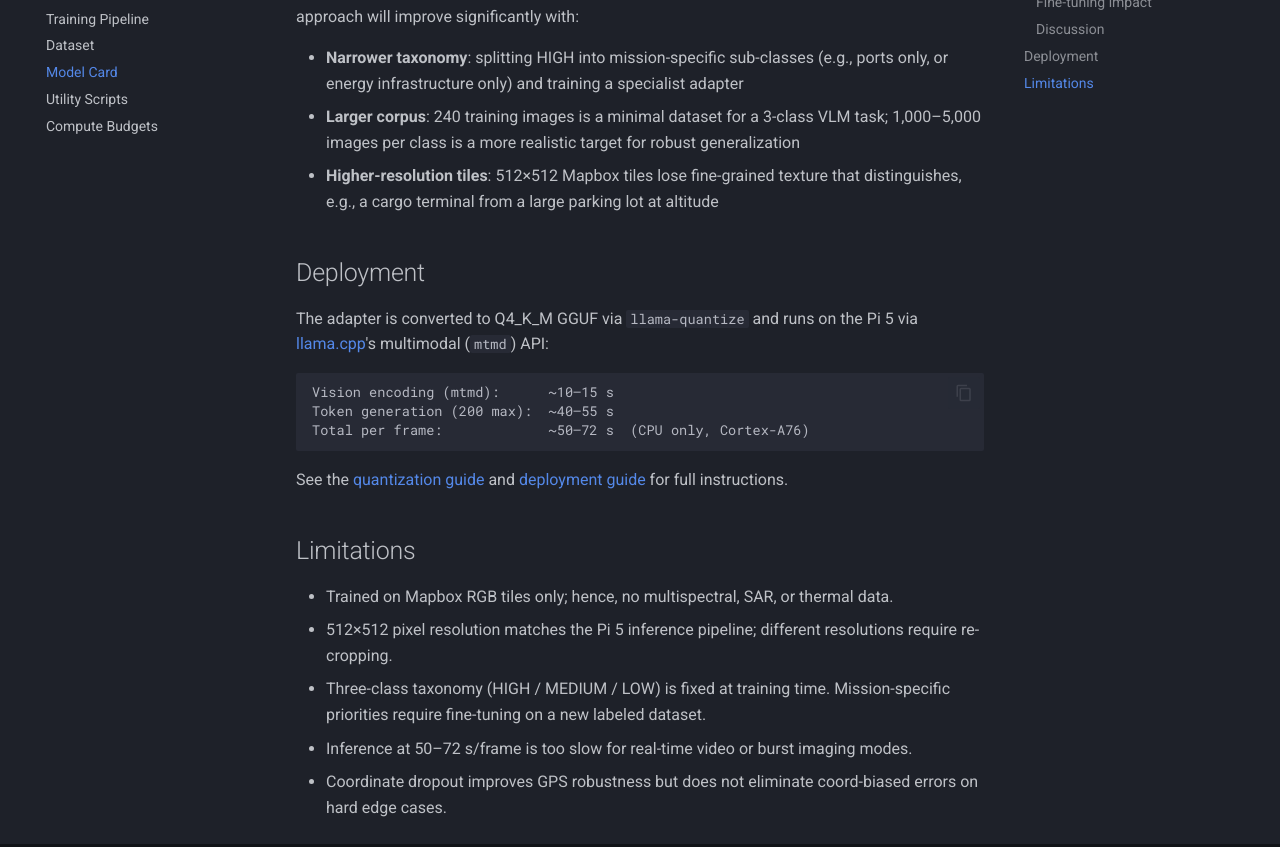
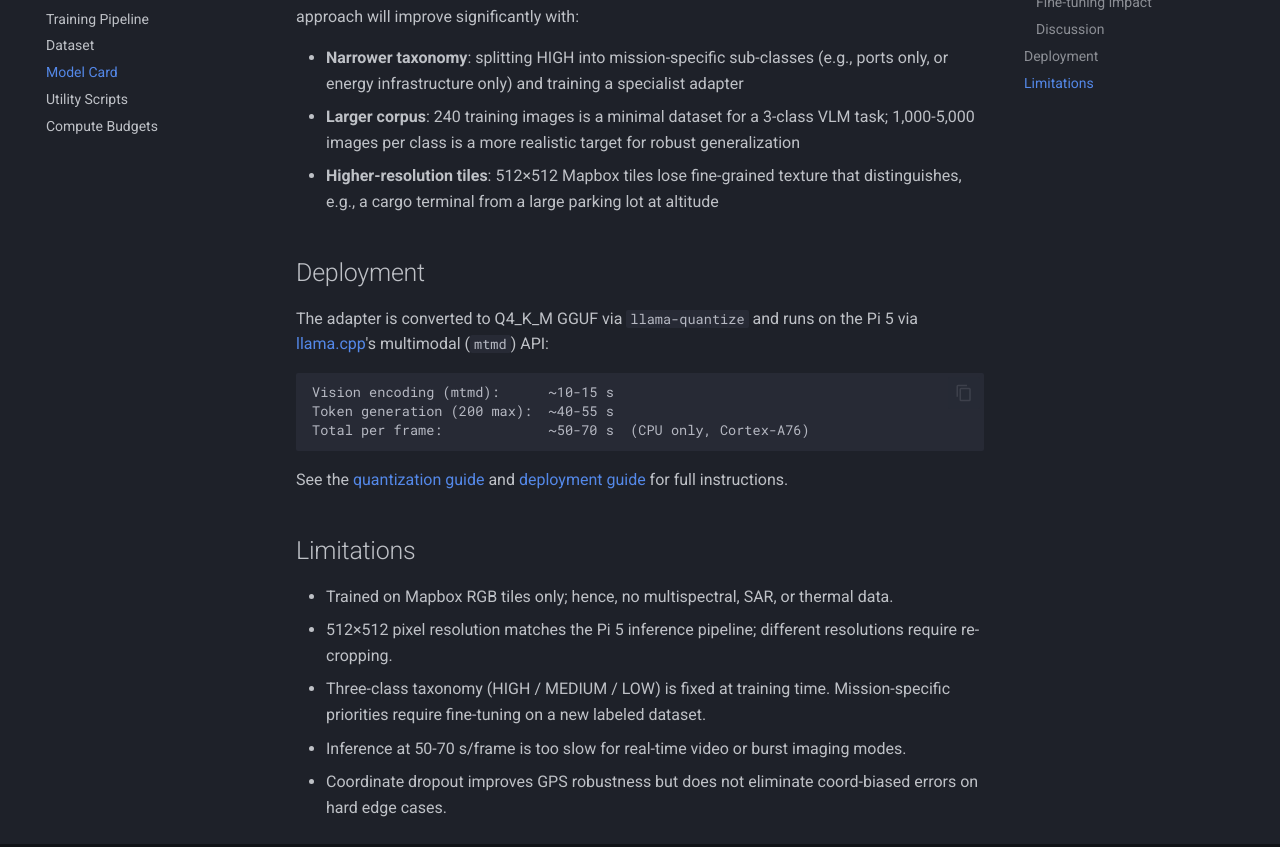
Before and after one commit to Saransh-cpp/ORION, an MkDocs documentation site: the page built from docs/ground-segment/model-card.md, in a window 1280 px wide and 1400 px high, scrolled down 6409 px. Shown: the part 511-1358 px from the top of the window. Built offline with MkDocs 1.6.1 and Material for MkDocs 9.7.7, drawn with Linux system fonts in a browser that asks for light colours; comment, search, counter and statistics services are not loaded; some of the changed text lies outside the part shown.

Commit message:
minor typos

````diff
--- a/README.md
+++ b/README.md
@@ -92,9 +92,9 @@ Each class includes deliberately hard sub-types (e.g., coastlines that mimic art
 
 | Metric                                    | Value                                                        |
 | ----------------------------------------- | ------------------------------------------------------------ |
-| Vision encoding (mtmd)                    | ~10–15 s                                                     |
-| Token generation (200 tokens max, greedy) | ~40–55 s                                                     |
-| **Total per frame**                       | **50–72 s**                                                  |
+| Vision encoding (mtmd)                    | ~10-15 s                                                     |
+| Token generation (200 tokens max, greedy) | ~40-55 s                                                     |
+| **Total per frame**                       | **50-70 s**                                                  |
 | Self-watchdog ceiling                     | 120 s (frame dropped, model stays loaded)                    |
 | Frames captured per 35-min eclipse        | ~32 (65 s capture interval)                                  |
 | Frames inferred per eclipse               | ~32 (all captured; 5-frame queue absorbs inference overflow) |
@@ -127,7 +127,7 @@ The table below compares the base LFM2.5-VL-1.6B model against the ORION fine-tu
 
 **Condition D: Sensor conflict (real image, spoofed GPS coords):** coordinate-trust failure drops from 20.0% to 16.7% after fine-tuning. Visual reasoning improves on Conditions B (+5 pp) and C (+8.3 pp), confirming that the adapter does sharpen classification when GPS is absent or unreliable.
 
-Condition A (nominal, vision + GPS) shows no gain on this dataset. The HIGH category spans five visually heterogeneous sub-types, mega-ports, airports, energy infrastructure, mines, and military facilities, across only 240 training images. That is not enough for the visual encoder to learn a reliable shared boundary. Fine-tuning on a narrower HIGH sub-type with a larger image corpus (1k–5k images per class) would close this gap significantly.
+Condition A (nominal, vision + GPS) shows no gain on this dataset. The HIGH category spans five visually heterogeneous sub-types, mega-ports, airports, energy infrastructure, mines, and military facilities, across only 240 training images. That is not enough for the visual encoder to learn a reliable shared boundary. Fine-tuning on a narrower HIGH sub-type with a larger image corpus (1k-5k images per class) would close this gap significantly.
 
 ORION demonstrates that on-board VLM inference on a Pi 5 is technically viable and that fine-tuning measurably improves robustness.
 
@@ -139,10 +139,10 @@ Expected triage distribution on a random LEO track (based on target morphology d
 
 | Verdict             | Expected ratio | Data per orbit           | Action                         |
 | ------------------- | -------------- | ------------------------ | ------------------------------ |
-| LOW                 | ~60–70%        | 0 bytes (discarded)      | Buffer recycled immediately    |
-| MEDIUM              | ~20–30%        | ~1.5–2.3 MB (stored)     | Written to microSD             |
-| HIGH                | ~5–10%         | ~384–768 KB (downlinked) | Transmitted during comm window |
-| **Bandwidth saved** | **~90–95%**    |                          | vs. downlinking every frame    |
+| LOW                 | ~60-70%        | 0 bytes (discarded)      | Buffer recycled immediately    |
+| MEDIUM              | ~20-30%        | ~1.5-2.3 MB (stored)     | Written to microSD             |
+| HIGH                | ~5-10%         | ~384-768 KB (downlinked) | Transmitted during comm window |
+| **Bandwidth saved** | **~90-95%**    |                          | vs. downlinking every frame    |
 
 > **TODO:** replace with actual triage distribution (HIGH / MEDIUM / LOW counts and %) from end-to-end Pi run
 
@@ -311,7 +311,7 @@ ORION uses `clang-format` for C++, `ruff` for Python, and `pre-commit` hooks for
 | Criterion (Weight)                          | How ORION addresses it                                                                                                                                                                                                                                                                                                                                                                                                                                                                                                                                                                                                       |
 | ------------------------------------------- | ---------------------------------------------------------------------------------------------------------------------------------------------------------------------------------------------------------------------------------------------------------------------------------------------------------------------------------------------------------------------------------------------------------------------------------------------------------------------------------------------------------------------------------------------------------------------------------------------------------------------------- |
 | **Use of Satellite Imagery (10%)**          | DPhi/SimSat satellite tiles are the core data source, applied to autonomous orbital triage, which is a real operational need for Earth observation missions.                                                                                                                                                                                                                                                                                                                                                                                                                                                                 |
-| **Innovation & Problem-Solution Fit (35%)** | Satellite imagery + LFM2-VL together enable something neither can do alone: the VLM classifies _and explains_ each frame on-board, giving operators actionable reasoning alongside the triage verdict, while eliminating 90–95% of downlink volume. The path to product is concrete as any EO satellite with a standard camera payload can deploy this by fine-tuning on mission-specific targets.                                                                                                                                                                                                                           |
+| **Innovation & Problem-Solution Fit (35%)** | Satellite imagery + LFM2-VL together enable something neither can do alone: the VLM classifies _and explains_ each frame on-board, giving operators actionable reasoning alongside the triage verdict, while eliminating 90-95% of downlink volume. The path to product is concrete as any EO satellite with a standard camera payload can deploy this by fine-tuning on mission-specific targets.                                                                                                                                                                                                                           |
 | **Technical Implementation (35%)**          | LFM2-VL is fine-tuned via QLoRA on 480 domain-specific samples with coordinate dropout augmentation, quantized to Q4_K_M GGUF, and evaluated under a 4-condition ablation protocol. Fine-tuning yields measurable gains: Condition B +5 pp, C +8.3 pp, D coord-trust failure −3.3 pp. [Weights, training code, and evaluation scripts](https://saransh-cpp.github.io/ORION/ground-segment/training/) are all in the repo. The model is integrated into real flight software (6 F-Prime C++ components, FPP state machine, llama.cpp) that can be deployed on a satellite after rigorous testing and mission-specific tweaks. |
 | **Demo & Communication (20%)**              | Full [documentation site](https://saransh-cpp.github.io/ORION/) with architecture diagrams, data flow, model card, mission budgets, and step-by-step guides.                                                                                                                                                                                                                                                                                                                                                                                                                                                                 |
 
--- a/ground_segment/training/orion_lora_weights/README.md
+++ b/ground_segment/training/orion_lora_weights/README.md
@@ -19,7 +19,7 @@ language:
 
 QLoRA fine-tune of [LiquidAI/LFM2.5-VL-1.6B](https://huggingface.co/LiquidAI/LFM2.5-VL-1.6B) for autonomous satellite image triage. Classifies 512×512 RGB frames captured at LEO as **HIGH** (strategic anomaly, downlink immediately), **MEDIUM** (human infrastructure, store for bulk transfer), or **LOW** (featureless terrain, discard).
 
-Developed for [ORION](https://github.com/Saransh-cpp/ORION), an autonomous LEO satellite triage system running on a Raspberry Pi 5 via [NASA F-Prime](https://github.com/nasa/fprime). The Q4_K_M GGUF quantization of this adapter is deployed on-board and runs inference at 50–72 s/frame entirely on CPU.
+Developed for [ORION](https://github.com/Saransh-cpp/ORION), an autonomous LEO satellite triage system running on a Raspberry Pi 5 via [NASA F-Prime](https://github.com/nasa/fprime). The Q4_K_M GGUF quantization of this adapter is deployed on-board and runs inference at 50-70 s/frame entirely on CPU.
 
 ## Uses
 
@@ -217,7 +217,7 @@ Fine-tuning produces measurable improvements on Conditions B, C, and D, but Cond
 This is a prototype demonstrating that on-board VLM inference on a Pi 5 is technically viable. The approach will improve significantly with:
 
 - **Narrower taxonomy**: splitting HIGH into mission-specific sub-classes (e.g., ports only, or energy infrastructure only) and training a specialist adapter
-- **Larger corpus**: 240 training images is a minimal dataset for a 3-class VLM task; 1,000–5,000 images per class is a more realistic target for robust generalization
+- **Larger corpus**: 240 training images is a minimal dataset for a 3-class VLM task; 1,000-5,000 images per class is a more realistic target for robust generalization
 - **Higher-resolution tiles**: 512×512 Mapbox tiles lose fine-grained texture that distinguishes, e.g., a cargo terminal from a large parking lot at altitude
 
 ## Deployment
@@ -225,9 +225,9 @@ This is a prototype demonstrating that on-board VLM inference on a Pi 5 is techn
 The adapter is converted to Q4_K_M GGUF via `llama-quantize` and runs on the Pi 5 via [llama.cpp](https://github.com/ggerganov/llama.cpp)'s multimodal (`mtmd`) API:
 
 ```
-Vision encoding (mtmd):      ~10–15 s
-Token generation (200 max):  ~40–55 s
-Total per frame:             ~50–72 s  (CPU only, Cortex-A76)
+Vision encoding (mtmd):      ~10-15 s
+Token generation (200 max):  ~40-55 s
+Total per frame:             ~50-70 s  (CPU only, Cortex-A76)
 ```
 
 See the [quantization guide](https://saransh-cpp.github.io/ORION/guides/quantization/) and [deployment guide](https://saransh-cpp.github.io/ORION/guides/deployment/) for full instructions.
@@ -237,5 +237,5 @@ See the [quantization guide](https://saransh-cpp.github.io/ORION/guides/quantiza
 - Trained on Mapbox RGB tiles only; hence, no multispectral, SAR, or thermal data.
 - 512×512 pixel resolution matches the Pi 5 inference pipeline; different resolutions require re-cropping.
 - Three-class taxonomy (HIGH / MEDIUM / LOW) is fixed at training time. Mission-specific priorities require fine-tuning on a new labeled dataset.
-- Inference at 50–72 s/frame is too slow for real-time video or burst imaging modes.
+- Inference at 50-70 s/frame is too slow for real-time video or burst imaging modes.
 - Coordinate dropout improves GPS robustness but does not eliminate coord-biased errors on hard edge cases.
````
Also changed, not shown: docs/guides/training.md (+2 -2 lines), flight_segment/orion/Orion/Components/VlmInferenceEngine/docs/sdd.md (+10 -9 lines), 2 other files.
